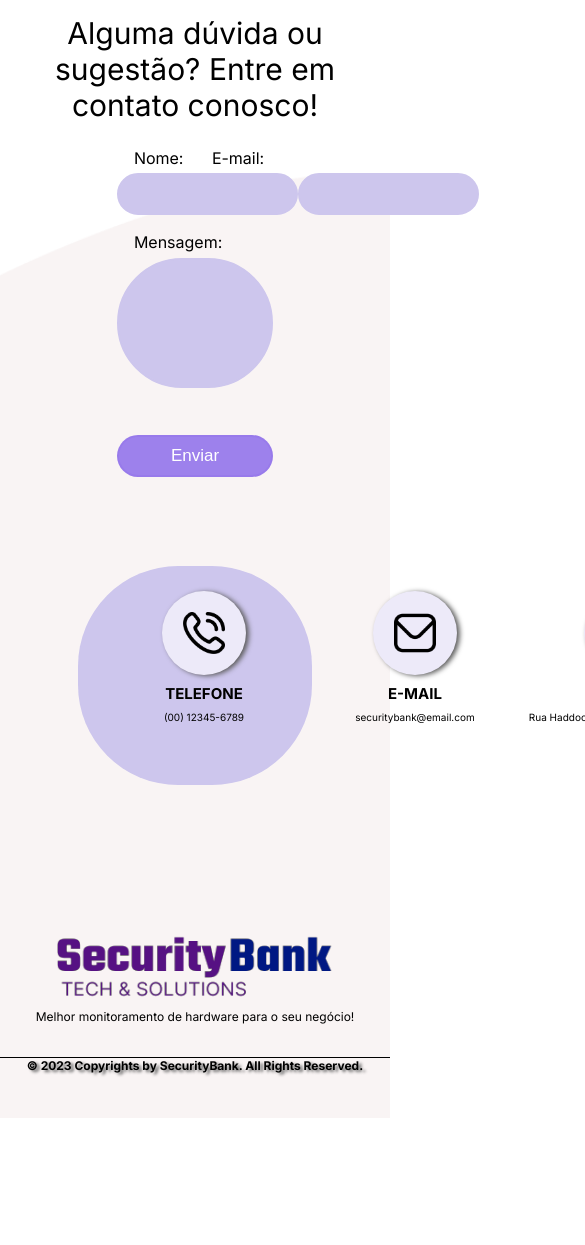
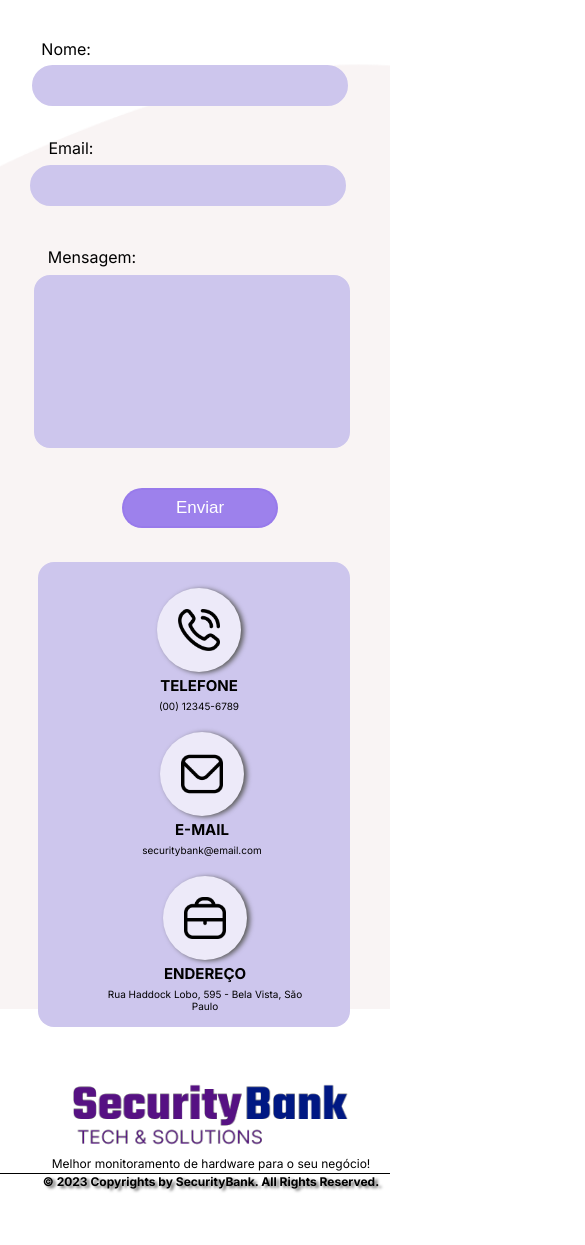
Before and after one commit to Seguranca-dos-Bancos-01/security_bank, a website: page SecurityBank/site/public/faleconosco.html in a window 390 px wide. Shown: the part 400-1645 px from the top of the page, 585 px wide, since content can reach past the window. Before the commit the page ends 1518 px from the top, so only its background shows below. Drawn offline with Linux system fonts and the light colour scheme.

Commit message:
Responsividade fale conosco feita

```diff
--- a/SecurityBank/site/public/css/cadastro.css
+++ b/SecurityBank/site/public/css/cadastro.css
@@ -25,7 +25,7 @@ body {
   border: #8473db90 0.1rem solid;
   position: relative;
   top: 23rem;
-  left: 18rem;
+  left: 20rem;
   z-index: 2;
   text-align: center;
 }
@@ -181,6 +181,20 @@ color: #8573DB;
 
 
 /* Início Responsividade */
+@media only screen and (max-width: 1420px) {
+  .header {
+      padding: 0 50px;
+      width: 92.3%;
+  }
+}
+
+@media only screen and (max-width: 1200px) {
+  .header {
+      padding: 0 30px;
+      width: 95%;
+  }
+}
+
 @media (max-width: 600px){
   .header {
     width: 85%;
@@ -214,9 +228,10 @@ color: #8573DB;
   display: flex;
   background-color: whitesmoke;
   width: 55vw;
+  height: fit-content;
   flex-direction: column;
   align-self: center;
-  padding: 4rem 7rem 2rem 0rem;
+  padding: 4rem 7rem 0rem 0rem;
   border-radius: 1.5rem;
   box-shadow: 0.1rem 0px 1rem 0.1rem rgba(0, 0, 0, 0.514);
   border: #8473db90 0.1rem solid;
@@ -264,24 +279,13 @@ color: #8573DB;
     border-style: none;
     position: relative;
     left: 3.5rem;
-    margin: 1rem;
   }
 
-
-  .cardCadastro a{
-  color: #8573DB;
-  }
-
-  .buttonlogin:hover{
-    background-color: #062180;
-    transform: scale(1.05);
-    transition: 0.20s ease-in-out;
-  }
 
   .titulo{
     font-size: 1.5rem;
     position: relative;
-    left: 3rem;
+    left: 3.5rem;
   }
 
   .subtitulo {
@@ -289,13 +293,9 @@ color: #8573DB;
     margin-bottom: 3rem;
     color: #333333;
     position: relative;
-    left: 3rem;
+    left: 3.5rem;
   }
 
-  .cardCadastro:hover{
-    transform: scale(1.05);
-    transition: 0.20s ease-in-out;
-  }
 
   .ondasFundo img {
     background-size: cover;
@@ -303,14 +303,5 @@ color: #8573DB;
     height: 10rem;
 }
 
-  .tituloCadastro {
-    background-size: cover;
-    background-position: 100%;
-    width: 25vw;
-    height: 13rem;
-    position: relative;
-    top: 30rem;
-    left: 5rem;
-  }
 /* Fim Cadastro */
 }
--- a/SecurityBank/site/public/css/faleconosco.css
+++ b/SecurityBank/site/public/css/faleconosco.css
@@ -1,4 +1,4 @@
-.titulo{
+.tituloFaleConosco {
     font-size: 50px;
     font-weight: bold;
     text-align: center;
@@ -6,111 +6,138 @@
 
     text-shadow: 3px 2px 3px rgb(155, 155, 155);
 }
-.subtitulo{
+
+.subtituloFaleConosco {
     font-size: 30px;
     text-align: center;
     margin-top: 3vh;
 }
-.entrada{
+
+.entrada {
     height: 45vh;
+    width: 90vw;
+    position: relative;
+    left: 6rem;
 }
-.linha1{
-    width: 40%;
-    height: 3vh;
+
+.linha1 {
+    width: 30vw;
+    height: 8vh;
     display: flex;
     margin-left: 30%;
     margin-right: 30%;
     justify-content: space-between;
-    margin-top: 3vh;
+    flex-direction: column;
+    align-items: center;
+    margin-top: 5vh;
+    position: relative;
+    right: 15rem;
 }
-.placeholder{
+
+.placeholder {
     width: 33vh;
-    margin-left: 2vh;
+    position: relative;
+    right: 1.6rem;
+}
 
+.linha3 .placeholder {
+    width: 33vh;
+    position: relative;
+    right: 6.5rem;
 }
-.linha2{
-    width: 40%;
-    height: 5vh;
+
+.linha2 {
+    width: 30vw;
+    height: 8vh;
     display: flex;
     margin-left: 30%;
     margin-right: 30%;
     justify-content: space-between;
+    flex-direction: column;
+    align-items: center;
+    position: relative;
+    left: 15rem;
+    bottom: 3rem;
 }
-.dados{
-    width: 33vh;
+
+.dados {
+    width: 20vw;
+    height: 2.3rem;
     background-color: #CDC6ED;
     border-radius: 30px;
     border: 2px solid #CDC6ED;
 }
 
-.linha3{
+.linha3 {
     width: 40%;
-    height: 3vh;
+    height: 35vh;
     display: flex;
-    margin-left: 30%;
-    margin-right: 30%;
-    margin-top: 2vh;
+    margin-top: 3vh;
+    align-items: center;
+    flex-direction: column;
+    position: relative;
+    left: 25vw;
+    bottom: 2rem;
 }
 
-.linha4{
-    width: 40%;
-    height: 15vh;
-    display: flex;
-    margin-left: 30%;
-    margin-right: 30%;
-    justify-content: space-between;
-}
-
-.linha5{
+.linha5 {
     width: 40%;
     height: 5vh;
     display: flex;
-    margin-left: 30%;
+    margin-left: 26%;
     margin-right: 30%;
-    margin-top: 6vh;
+    margin-top: 3vh;
 }
-.botao{
+
+.botao {
     width: 100%;
-    height: 5vh;
+    height: 2.5rem;
     background-color: rgba(152, 122, 235, 0.945);
     border: rgba(152, 122, 235, 0.945) 2px solid;
     border-radius: 40px;
     color: white;
     font-size: 17px;
+    position: relative;
+    bottom: 5rem;
+    left: 2rem;
 }
 
-.botao:hover{
-    background-color: #CDC6ED;
-    border: rgba(152, 122, 235, 0.945) 2px solid;
-    color:  rgba(91, 63, 167, 0.945);
-    font-size: 13px;
-    transition: 0.5s;
+.botao:hover {
+    background-color: #062180;
+    transform: scale(1.05);
+    transition: 0.2s ease-in-out;
+    border: none;
 }
-input:hover{
-    background-color:rgba(152, 122, 235, 0.945) ;
+
+.entrada input:hover {
+    background-color: rgba(152, 122, 235, 0.945);
     border: #CDC6ED 5px solid;
     transition: 0.5s;
     color: white;
 }
-.mensagem{
+
+.mensagem {
     width: 100%;
-    height: 15vh;
+    height: 20vh;
     background-color: #CDC6ED;
     border-radius: 70px;
     border: 2px solid #CDC6ED;
 }
 
 
-.contato{
-    width: 100%;
+.contato {
+    width: 90vw;
     height: 35vh;
     display: flex;
     flex-direction: column;
     justify-content: space-evenly;
     align-items: center;
+    position: relative;
+    top: 3rem;
+    left: 5rem;
 }
 
-.fundo2{
+.fundo2 {
     width: 60%;
     height: 26vh;
     background-color: #CDC6ED;
@@ -121,7 +148,8 @@ input:hover{
     align-items: center;
 
 }
-.separa{
+
+.separa {
     display: flex;
     justify-content: space-between;
     width: 82.5%;
@@ -134,12 +162,12 @@ input:hover{
     justify-content: space-between;
     width: 40%;
     height: 20vh;
-  }
+}
 
-.b1{
+.b1 {
     width: 10vh;
     height: 10vh;
-    background-color:  #EDEAF9;
+    background-color: #EDEAF9;
     border-radius: 100px;
     display: flex;
     justify-content: center;
@@ -147,10 +175,10 @@ input:hover{
     box-shadow: 3px 1px 5px rgb(93, 93, 93);
 }
 
-.b2{
+.b2 {
     width: 10vh;
     height: 10vh;
-    background-color:  #EDEAF9;
+    background-color: #EDEAF9;
     border-radius: 100px;
     display: flex;
     justify-content: center;
@@ -158,10 +186,10 @@ input:hover{
     box-shadow: 3px 1px 5px rgb(93, 93, 93);
 }
 
-.b3{
+.b3 {
     width: 10vh;
     height: 10vh;
-    background-color:  #EDEAF9;
+    background-color: #EDEAF9;
     border-radius: 100px;
     display: flex;
     justify-content: center;
@@ -170,28 +198,43 @@ input:hover{
 
 }
 
-.info{
+.infoTelefone {
     display: flex;
     flex-direction: column;
     height: 20vh;
     align-items: center;
 }
 
-.t{
+.infoEmail {
+    display: flex;
+    flex-direction: column;
+    height: 20vh;
+    align-items: center;
+}
+
+.infoLocalicao {
+    display: flex;
+    flex-direction: column;
+    height: 20vh;
+    align-items: center;
+}
+
+.t {
     text-align: center;
     font-size: 15px;
     font-weight: bold;
     width: 15vh;
     margin-top: 1vh;
 }
-.d{
+
+.d {
     margin-top: 1vh;
     text-align: center;
     font-size: 10px;
     width: 25vh;
 }
 
-.iconscontato{
+.iconscontato {
     width: 5vh;
     height: 5vh;
 }
--- a/SecurityBank/site/public/css/login.css
+++ b/SecurityBank/site/public/css/login.css
@@ -100,7 +100,7 @@ body {
 .buttonlogin:hover {
   background-color: #062180;
   transform: scale(1.05);
-  transition: 0.20s ease-in-out;
+  transition: 0.2s ease-in-out;
 }
 
 .titulo {
--- a/SecurityBank/site/public/css/navBar.css
+++ b/SecurityBank/site/public/css/navBar.css
@@ -46,7 +46,7 @@ body {
 
 .nav-list {
     display: flex;
-    gap: 32px;
+    gap: 7rem;
 }
 
 .nav-list a {
@@ -95,6 +95,8 @@ body {
     padding: 0.6rem;
     width: 10rem;
     border: 2px solid #444444;
+    position: relative;
+    bottom: 0.2rem;
 }
 
 .cadastroMobile {
@@ -106,9 +108,11 @@ body {
     .user {
         display: none;
     }
+
     .cadastroMobile {
         display: block;
     }
+
     .hamburger {
         display: block;
         z-index: 5;
@@ -178,11 +182,65 @@ body {
         transform: rotate(-135deg);
         top: -7px;
     }
-}
 
-.nav .nav-list  a:hover{
-    color: #8473db;
-    transition: 0.3s;
+    .nav .nav-list a:hover {
+        color: #8473db;
+        transition: 0.3s;
+    }
+
+    .logo_footer_cadastro{
+        width: 35vw;
+        height: 8vh;
+        position: relative;
+        top: 2rem;
+        left: 1rem;
+    }
+    .container_footer {
+        display: flex;
+        flex-direction: column;
+        align-items: center;
+        justify-content: center;
+        flex-direction: center;
+        width: 100%;
+        padding-top: 3vh;
+        height: 35vh;
+    }
+
+
+    .direitos {
+        font-size: 12px;
+        font-weight: 800;
+        color: black;
+        text-shadow: 3px 2px 3px rgb(93, 93, 93);
+        position: relative;
+        left: 1rem;
+    }
+
+    .logo_footer_cadastro {
+        width: 33vh;
+        height: 8vh;
+        margin-top: 10vh;
+        position: relative;
+        left: 1rem;
+    }
+
+    .linha {
+        height: 1px;
+        width: 100%;
+        background-color: black;
+        margin-top: 4vh;
+    }
+
+    .logotext {
+        margin-top: 1vh;
+        text-align: center;
+        font-size: 12px;
+        width: 50vh;
+        color: black;
+        position: relative;
+        left: 1rem;
+        top: 2rem;
+    }
 }
 
 .footer {
@@ -191,7 +249,7 @@ body {
     /* background-color: rgba(105, 83, 211, 0.53); */
     color: #fff;
     /* background-color: rgba(105, 83, 211, 0.53); */
-  }
+}
 
 .container_footer {
     display: flex;
@@ -201,6 +259,7 @@ body {
     flex-direction: center;
     width: 100%;
     padding-top: 3vh;
+    height: 40vh;
 }
 
 
@@ -210,26 +269,31 @@ body {
     font-weight: 800;
     color: black;
     text-shadow: 3px 2px 3px rgb(93, 93, 93);
+    position: relative;
+    left: 1rem;
 }
 
-.logo_footer_cadastro{
+.logo_footer_cadastro {
     width: 33vh;
     height: 8vh;
-margin-top: 10vh;
+    margin-top: 10vh;
+    position: relative;
+    left: 1rem;
 }
 
-.linha{
+.linha {
     height: 1px;
     width: 100%;
     background-color: black;
     margin-top: 4vh;
 }
 
-.logotext{
+.logotext {
     margin-top: 1vh;
     text-align: center;
     font-size: 12px;
     width: 50vh;
     color: black;
-
+    position: relative;
+    left: 1rem;
 }
--- a/SecurityBank/site/public/css/responsividade.css
+++ b/SecurityBank/site/public/css/responsividade.css
@@ -14,6 +14,7 @@
 }
 
 @media only screen and (max-width: 600px) {
+
     .header {
         width: 85%;
         background: transparent;
@@ -61,16 +62,14 @@
         position: relative;
         top: 5rem;
         left: 4rem;
+        font-size: 1.5rem;
     }
 
     .fundoBolinha{
         background-size: cover;
         background-position: 100%;
-        width: 50vw;
+        width: 30vw;
         height: fit-content;
-        /* position: relative;
-        top: 11rem;
-        left: 1rem; */
     }
 
     .fundoBolinha img{
@@ -158,6 +157,10 @@
         top: 0.5rem;
     }
 
+    .card h1 {
+        position: relative;
+        left: 1rem;
+    }
     .card h5 {
         position: relative;
         top: 2rem;
@@ -170,4 +173,180 @@
 
 
     /* Fim Login */
+
+
+    /* Início Fale Conosco */
+
+    .tituloFaleConosco {
+        font-size: 3rem;
+        font-weight: bold;
+        text-align: center;
+        margin-top: 2vh;
+        text-shadow: 3px 2px 3px rgb(155, 155, 155);
+    }
+
+    .subtituloFaleConosco {
+        font-size: 1.1rem;
+        font-weight: bold;
+        text-align: center;
+        margin-top: 3vh;
+        padding-inline: 3rem;
+    }
+
+    .entrada {
+        height: 45vh;
+        width: 10vw;
+    }
+
+    .linha1 {
+        width: 30vw;
+        height: 8vh;
+        display: flex;
+        justify-content: space-between;
+        flex-direction: column;
+        align-items: center;
+        margin-top: 5vh;
+        position: relative;
+        left: 2.5rem;
+    }
+    .linha1 .dados {
+        width: 80vw;
+        height: 2.3rem;
+        background-color: #CDC6ED;
+        border-radius: 30px;
+        border: 2px solid #CDC6ED;
+        position: relative;
+        right: 1rem;
+    }
+
+    .placeholder {
+        width: 33vh;
+        position: relative;
+        right: 1.6rem;
+    }
+
+    .linha2 {
+        width: 0vw;
+        height: 8vh;
+        position: relative;
+        top: 2rem;
+        left: 23.5rem;
+    }
+     .linha2 .placeholder {
+        width: 33vh;
+        position: relative;
+        right: 18.5rem;
+    }
+    .linha2 .dados {
+        width: 80vw;
+        height: 2.3rem;
+        background-color: #CDC6ED;
+        border-radius: 30px;
+        border: 2px solid #CDC6ED;
+        position: relative;
+        right: 18.5rem;
+    }
+
+    .linha3 {
+        width: 40%;
+        height: 35vh;
+        display: flex;
+        margin-top: 3vh;
+        align-items: center;
+        flex-direction: column;
+        position: relative;
+        top: 3rem;
+        left: 9.7rem;
+    }
+    .linha3 .placeholder {
+        width: 33vh;
+        position: relative;
+        right: 4.5rem;
+        margin-bottom: 0.5rem;
+    }
+    .mensagem {
+        width: 80vw;
+        height: 20vh;
+        border-radius: 1rem;
+        position: relative;
+        right: 4.2rem;
+    }
+    .linha5 {
+        width: 40vw;
+        height: 5vh;
+        display: flex;
+        position: relative;
+        left: 1rem;
+        top: 3rem;
+    }
+
+    .botao {
+        width: 100%;
+        height: 2.5rem;
+        background-color: rgba(152, 122, 235, 0.945);
+        border: rgba(152, 122, 235, 0.945) 2px solid;
+        border-radius: 40px;
+        color: white;
+        font-size: 17px;
+        position: relative;
+        left: 0rem;
+    }
+
+    .contato {
+        width: 50vw;
+        height: 55vh;
+        display: flex;
+        flex-direction: column;
+        justify-content: space-evenly;
+        align-items: center;
+        position: relative;
+        top: 9rem;
+    }
+
+    .fundo2 {
+        width: 80vw;
+        height: 75vh;
+        background-color: #CDC6ED;
+        border-radius: 1rem;
+        border-color: rgba(152, 122, 235, 0.945);
+        display: flex;
+        flex-direction: column;
+        align-items: start;
+        position: relative;
+        left: 1rem;
+    }
+
+    .infoTelefone {
+       position: relative;
+       left: 3.5rem;
+    }
+
+    .infoEmail {
+       position: relative;
+       top: 9rem;
+       right: 9.5rem;
+    }
+
+    .infoLocalicao {
+       position: relative;
+       top: 18rem;
+       right: 22.5rem;
+    }
+
+    .t {
+        text-align: center;
+        font-size: 15px;
+        font-weight: bold;
+        width: 15vh;
+        margin-top: 0.5vh;
+    }
+
+    .d {
+        margin-top: 0.5vh;
+        text-align: center;
+        font-size: 10px;
+        width: 25vh;
+    }
+
+    /* Fim Fale Conosco */
 }
--- a/SecurityBank/site/public/faleconosco.html
+++ b/SecurityBank/site/public/faleconosco.html
@@ -9,6 +9,7 @@
     <link rel="stylesheet" href="../public/css/faleconosco.css">
     <link rel="stylesheet" href="css/responsividade.css">
     <script defer src="js/navBar.js"></script>
+    <link rel="shortcut icon" href="assets/logoEscudo.png" type="image/x-icon">
 </head>
 
 <body>
@@ -31,29 +32,26 @@
         </nav>
     </header>
     <!-- Fim NavBar -->
+    <!-- Início Fale Conosco -->
     <div class="content">
-            <div class="titulo">Fale Conosco</div>
-            <div class="subtitulo">Alguma dúvida ou sugestão? Entre em contato conosco!</div>
+        <div class="tituloFaleConosco">Fale Conosco</div>
+        <div class="subtituloFaleConosco">Alguma dúvida ou sugestão? Entre em contato conosco!</div>
 
-            <div
-                style="background: url(../public/assets/ondas.png); width: 100%; height: 115vh; background-size: cover;">
+        <div style="background: url(../public/assets/ondas.png); width: 100%; height: 115vh; background-size: cover;">
 
             <div class="entrada">
                 <span class="linha1">
                     <span class="placeholder">Nome:</span>
-                        <span class="placeholder">E-mail:</span>
+                    <input class="dados" type="text">
                 </span>
 
                 <span class="linha2">
-                        <input class="dados" type="text">
+                    <span class="placeholder">Email:</span>
                     <input class="dados" type="text">
                 </span>
 
                 <span class="linha3">
                     <span class="placeholder">Mensagem:</span>
-                    </span>
-
-                    <span class="linha4">
                     <input class="mensagem" type="text">
                 </span>
 
@@ -65,18 +63,21 @@
             <div class="contato">
                 <div class="fundo2">
                     <div class="separa">
-                            <div class="info">
-                                <span class="b1"><img class="iconscontato" src="../public/assets/imgs/chamada-telefonica.png" alt=""></span>
+                        <div class="infoTelefone">
+                            <span class="b1"><img class="iconscontato"
+                                    src="../public/assets/imgs/chamada-telefonica.png" alt=""></span>
                             <span class="t">TELEFONE</span>
                             <span class="d">(00) 12345-6789</span>
                         </div>
-                            <div class="info">
-                                <span class="b2"><img class="iconscontato" src="../public/assets/imgs/envelope.png" alt=""></span>
+                        <div class="infoEmail">
+                            <span class="b2"><img class="iconscontato" src="../public/assets/imgs/envelope.png"
+                                    alt=""></span>
                             <span class="t">E-MAIL</span>
                             <span class="d">securitybank@email.com</span>
                         </div>
-                            <div class="info">
-                                <span class="b3"><img class="iconscontato" src="../public/assets/imgs/pasta.png" alt=""></span>
+                        <div class="infoLocalicao">
+                            <span class="b3"><img class="iconscontato" src="../public/assets/imgs/pasta.png"
+                                    alt=""></span>
                             <span class="t">ENDEREÇO</span>
                             <span class="d">Rua Haddock Lobo, 595 - Bela Vista, São Paulo</span>
                         </div>
@@ -94,9 +95,6 @@
             </div>
         </div>
     </div>
-
-
-
 </body>
 
 </html>
```
Lines whose indentation alone changed are shown as unchanged.
